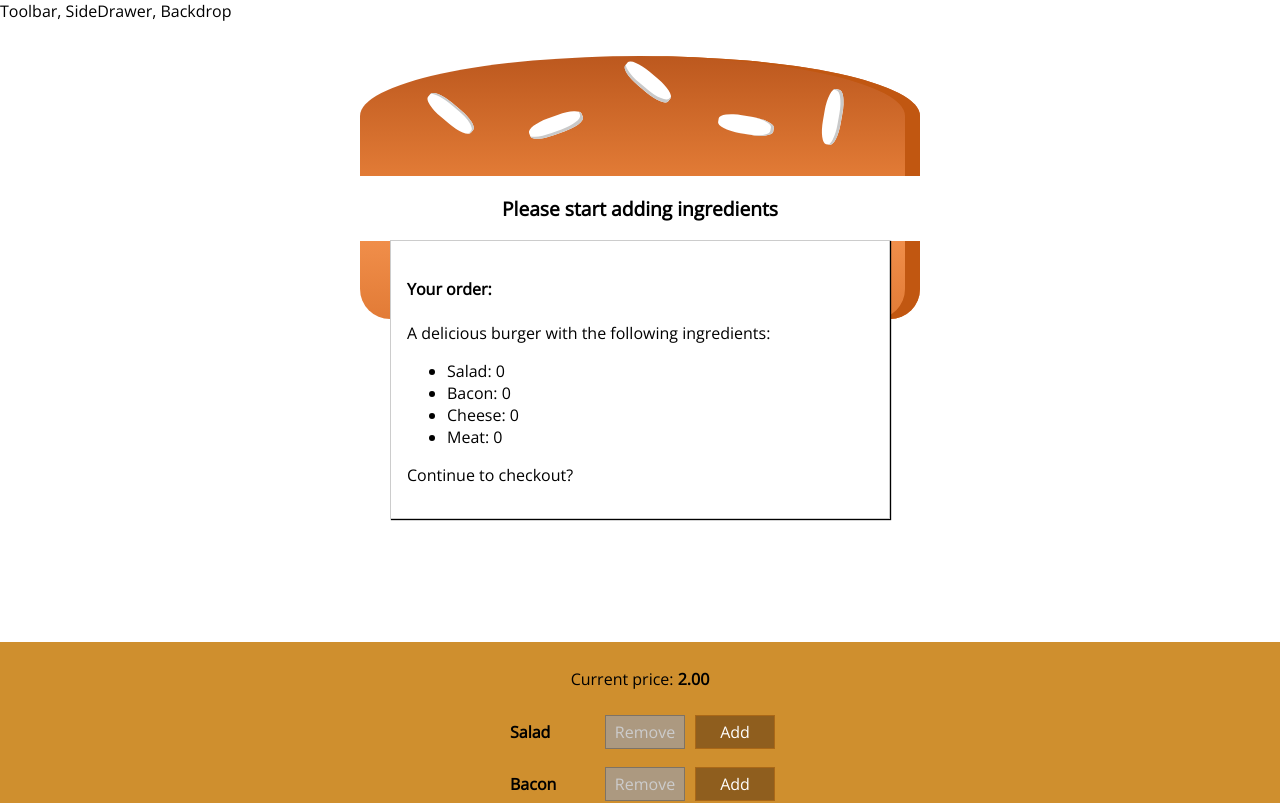
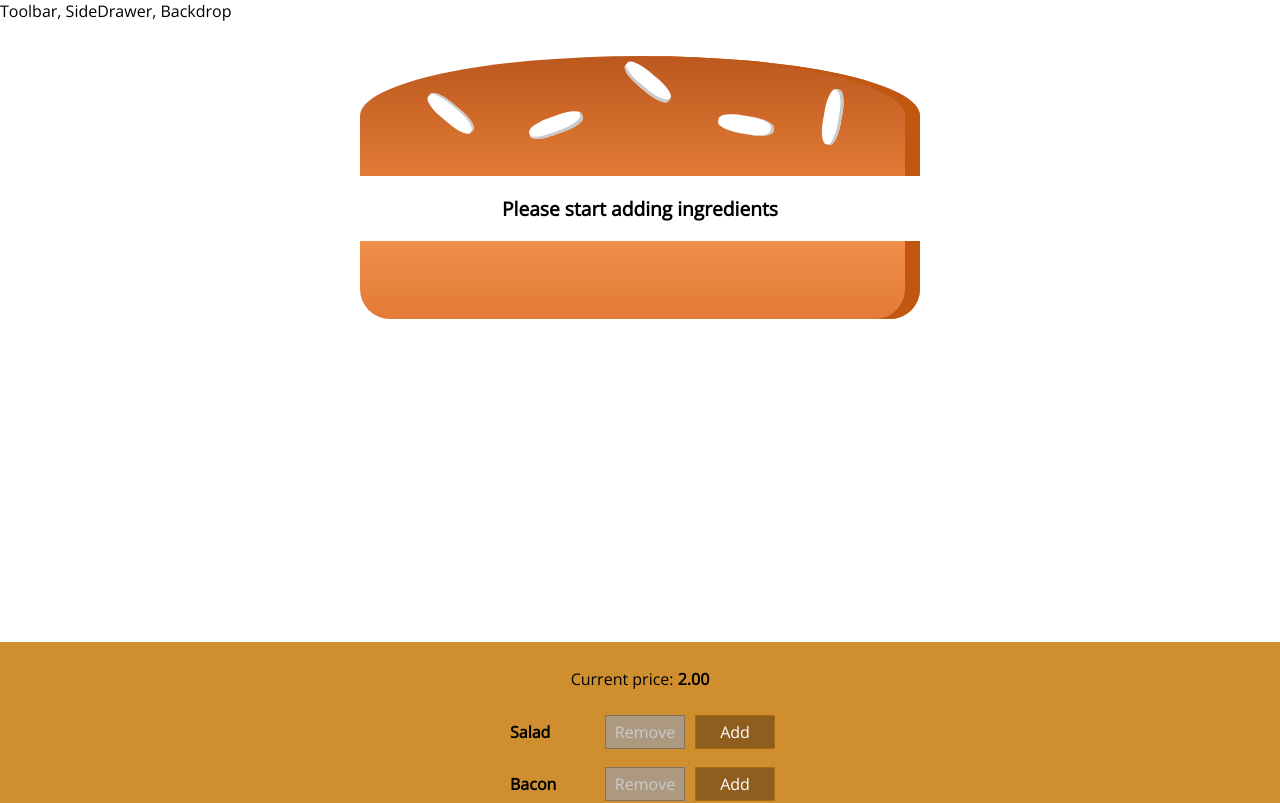
Before and after one commit to JoaquinBenitez/burguer-builder, a React (Create React App) app: page / in a window 1280 px wide. Shown: the top 803 px of the page. Built offline with nearby package versions, Linux system fonts and the light colour scheme; the HTML template or start-up script is replaced by a standard one.

Commit message:
order summary now shows on clicking order

```diff
--- a/src/components/Burger/BuildControls/BuildControls.js
+++ b/src/components/Burger/BuildControls/BuildControls.js
@@ -23,7 +23,9 @@
         removeIngredient={() => props.removeIngredient(ctrl.type)}
       />
     ))}
-    <button className={classes.OrderButton} disabled={!props.purchaseable}>
+    <button className={classes.OrderButton}
+    disabled={!props.purchaseable}
+    onClick={props.ordered}>
       ORDER NOW
     </button>
   </div>
--- a/src/components/UI/Modal/Modal.js
+++ b/src/components/UI/Modal/Modal.js
@@ -1,10 +1,16 @@
-import React from 'react';
-import classes from './Modal.module.css';
+import React from "react";
+import classes from "./Modal.module.css";
 
 const Modal = props => (
-    <div className={classes.Modal}>
-        {props.children}
-    </div>
+  <div
+    style={{
+      transform: props.show ? "translateY(0)" : "translateY(-100vh)",
+      opacity: props.show ? "1" : "0"
+    }}
+    className={classes.Modal}
+  >
+    {props.children}
+  </div>
 );
 
 export default Modal;
--- a/src/containers/BurgerBuilder/BurgerBuilder.js
+++ b/src/containers/BurgerBuilder/BurgerBuilder.js
@@ -21,19 +21,8 @@
       meat: 0
     },
     totalPrice: 2,
-    purchaseable: false
-  };
-
-  updatePurchaseableState = ingredients => {
-    const sum = Object.keys(ingredients)
-      .map(key => {
-        return ingredients[key];
-      })
-      .reduce((sum, el) => {
-        return sum + el;
-      }, 0);
-
-    this.setState({ purchaseable: sum > 0 });
+    purchaseable: false,
+    purchasing: false
   };
 
   addIngredientHandler = type => {
@@ -67,6 +56,22 @@
     this.updatePurchaseableState(updatedIngredients);
   };
 
+  updatePurchaseableState = ingredients => {
+    const sum = Object.keys(ingredients)
+      .map(key => {
+        return ingredients[key];
+      })
+      .reduce((sum, el) => {
+        return sum + el;
+      }, 0);
+
+    this.setState({ purchaseable: sum > 0 });
+  };
+
+  purchaseHandler = () => {
+    this.setState({purchasing: true})
+  }
+
   render() {
     //TODO try to do it using map()
     let disabledButton = { ...this.state.ingredients };
@@ -76,7 +81,7 @@
 
     return (
       <>
-        <Modal>
+        <Modal show={this.state.purchasing}>
           <OrderSummary ingredients={this.state.ingredients} />
         </Modal>
         <Burger ingredients={this.state.ingredients} />
@@ -86,6 +91,7 @@
           disabledButton={disabledButton}
           price={this.state.totalPrice}
           purchaseable={this.state.purchaseable}
+          ordered={this.purchaseHandler}
         />
       </>
     );
```
